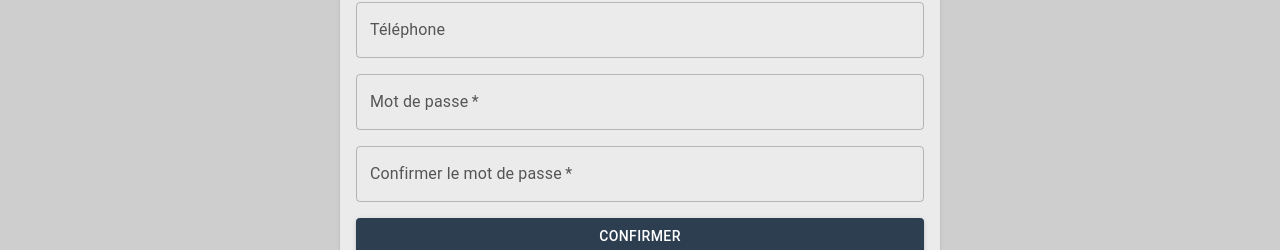
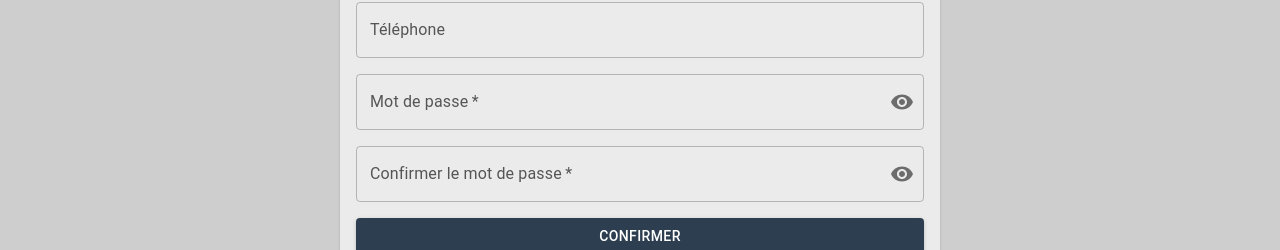
Before and after one commit to Alexis-Blouin/les-jardins-adn, a React (Create React App) app in the folder frontend/: page /compte/creer-compte in a window 1280 px wide. Shown: the part 372-622 px from the top of the page. Built offline with nearby package versions, Linux system fonts and the light colour scheme; no server answers; what react-simple-toasts would draw is missing.

Commit message:
Adding a password strength checker + a show/hide button for the password

```diff
--- a/frontend/src/components/accounts/CreateAccount.jsx
+++ b/frontend/src/components/accounts/CreateAccount.jsx
@@ -1,10 +1,14 @@
-import React from "react";
+import React, { useState } from "react";
 import Button from "@mui/material/Button";
 import TextField from "@mui/material/TextField";
 import Typography from "@mui/material/Typography";
 import Stack from "@mui/material/Stack";
 import Box from "@mui/material/Box";
 import Link from "@mui/material/Link";
+import IconButton from "@mui/material/IconButton";
+import InputAdornment from "@mui/material/InputAdornment";
+import Visibility from "@mui/icons-material/Visibility";
+import VisibilityOff from "@mui/icons-material/VisibilityOff";
 import { Link as RouterLink } from "react-router-dom";
 import toast from "react-simple-toasts";
 import { useNavigate } from "react-router-dom";
@@ -14,6 +18,8 @@ import FormPaper from "../FormPaper";
 
 function CreateAccount({ user }) {
   const navigate = useNavigate();
+  const [showPassword, setShowPassword] = useState(false);
+  const [showConfirmPassword, setShowConfirmPassword] = useState(false);
 
   console.log("CreateAccount");
 
@@ -30,6 +36,22 @@ function CreateAccount({ user }) {
     // Validate the phone number if provided
     if (phone && !validator.isMobilePhone(phone, ["en-CA", "en-US"])) {
       toast("Le numéro de téléphone n'est pas valide", { theme: "failure" });
+      return;
+    }
+
+    if (
+      !validator.isStrongPassword(password, {
+        minLength: 8,
+        minUppercase: 1,
+        minLowercase: 1,
+        minNumbers: 1,
+        minSymbols: 1,
+      })
+    ) {
+      toast(
+        "Le mot de passe doit contenir au moins 8 caractères, une majuscule, une minuscule, un chiffre et un caractère spécial",
+        { theme: "failure" },
+      );
       return;
     }
 
@@ -73,14 +95,54 @@ function CreateAccount({ user }) {
           <TextField
             id="password"
             label="Mot de passe"
-            type="password"
+            type={showPassword ? "text" : "password"}
             required
+            slotProps={{
+              input: {
+                endAdornment: (
+                  <InputAdornment position="end">
+                    <IconButton
+                      aria-label={
+                        showPassword
+                          ? "Masquer le mot de passe"
+                          : "Afficher le mot de passe"
+                      }
+                      onClick={() => setShowPassword(!showPassword)}
+                      edge="end"
+                    >
+                      {showPassword ? <VisibilityOff /> : <Visibility />}
+                    </IconButton>
+                  </InputAdornment>
+                ),
+              },
+            }}
           />
           <TextField
             id="confirmPassword"
             label="Confirmer le mot de passe"
-            type="password"
+            type={showConfirmPassword ? "text" : "password"}
             required
+            slotProps={{
+              input: {
+                endAdornment: (
+                  <InputAdornment position="end">
+                    <IconButton
+                      aria-label={
+                        showConfirmPassword
+                          ? "Masquer la confirmation du mot de passe"
+                          : "Afficher la confirmation du mot de passe"
+                      }
+                      onClick={() =>
+                        setShowConfirmPassword(!showConfirmPassword)
+                      }
+                      edge="end"
+                    >
+                      {showConfirmPassword ? <VisibilityOff /> : <Visibility />}
+                    </IconButton>
+                  </InputAdornment>
+                ),
+              },
+            }}
           />
           <Button
             form="createAccount"
--- a/frontend/src/components/accounts/Login.jsx
+++ b/frontend/src/components/accounts/Login.jsx
@@ -1,4 +1,4 @@
-import React from "react";
+import React, { useState } from "react";
 import Button from "@mui/material/Button";
 import TextField from "@mui/material/TextField";
 import Typography from "@mui/material/Typography";
@@ -12,10 +12,16 @@ import axios from "axios";
 import { useNavigate } from "react-router-dom";
 import useAuth from "../../hooks/useAuth";
 import FormPaper from "../FormPaper";
+import IconButton from "@mui/material/IconButton";
+import InputAdornment from "@mui/material/InputAdornment";
+import Visibility from "@mui/icons-material/Visibility";
+import VisibilityOff from "@mui/icons-material/VisibilityOff";
 
 function Login({ user }) {
   const navigate = useNavigate();
   const { refreshUser } = useAuth();
+  const [showPassword, setShowPassword] = useState(false);
+  const [showConfirmPassword, setShowConfirmPassword] = useState(false);
 
   const handleSubmit = async (event) => {
     event.preventDefault();
@@ -49,8 +55,27 @@ function Login({ user }) {
           <TextField
             id="password"
             label="Mot de passe"
-            type="password"
+            type={showPassword ? "text" : "password"}
             required
+            slotProps={{
+              input: {
+                endAdornment: (
+                  <InputAdornment position="end">
+                    <IconButton
+                      aria-label={
+                        showPassword
+                          ? "Masquer le mot de passe"
+                          : "Afficher le mot de passe"
+                      }
+                      onClick={() => setShowPassword(!showPassword)}
+                      edge="end"
+                    >
+                      {showPassword ? <VisibilityOff /> : <Visibility />}
+                    </IconButton>
+                  </InputAdornment>
+                ),
+              },
+            }}
           />
           <Button
             form="login"
```
